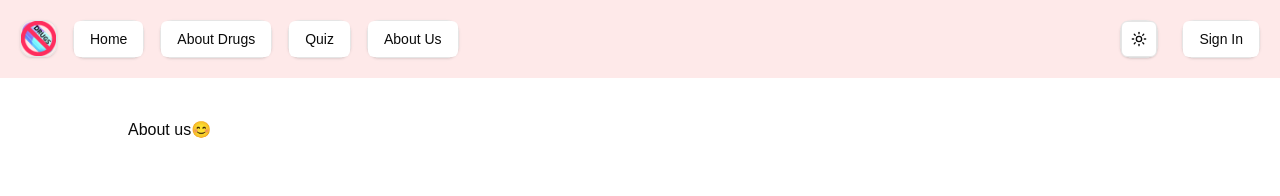
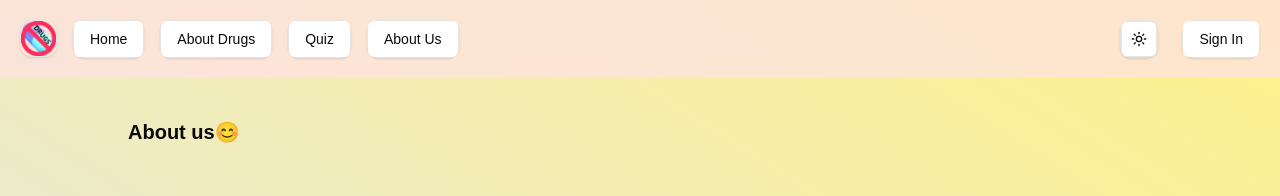
Before and after one commit to Plentk/heartcode-group5, a Next.js app: page /aboutus in a window 1280 px wide. Shown: the top 196 px of the page. Built offline with nearby package versions, Linux system fonts and the light colour scheme; no server answers.

Commit message:
Final Version Final Version
Fancy stuff

```diff
--- a/src/app/aboutus/page.tsx
+++ b/src/app/aboutus/page.tsx
@@ -15,14 +15,15 @@ import {
 import type { Metadata } from "next";
 
 export const metadata: Metadata = {
-  title: "No Drugs pls | About Us",
-  description: "Generated by create next app",
+    title: "No Drugs pls | About Us",
+    description: "Generated by create next app",
 };
 
 export default function main() {
     return (
-        <div className="flex flex-col items-center pt-10">
-            <div className="w-full md:max-w-screen-sm lg:max-w-screen-lg">
+        <div className="flex flex-col items-center pt-10 bg-gradient-to-bl from-yellow-200 to-slate-200 dark:from-slate-950 dark:to-amber-950">
+            <div className="pt-20" />
+            <div className="w-full md:max-w-screen-sm lg:max-w-screen-lg font-bold text-xl">
                 About us😊
             </div>
             <div className="py-0.5" />
@@ -37,7 +38,7 @@ export default function main() {
                         </CardItem>
                         <CardItem translateZ="60" translateY="30" className="text-base font-medium text-neutral-600 dark:text-white">
                             I am a group 5 heartcode mentee<br />
-                            I am only good @ geoguessr if it is only SG<br/>
+                            I am only good @ geoguessr if it is only SG<br />
                             Bad @ identifying birds (& drugs)
                         </CardItem>
                         <CardItem translateZ="70" translateX={160} translateY="35" className="text-base font-normal text-neutral-600 dark:text-white">
--- a/src/app/drugs/page.tsx
+++ b/src/app/drugs/page.tsx
@@ -33,7 +33,7 @@ export const metadata: Metadata = {
 
 export default function main() {
     return (
-        <div>
+        <div className = "bg-gradient-to-tr from-cyan-200 to-slate-200 dark:from-slate-950 dark:to-blue-950 pt-20">
             <div className="flex flex-col items-center p-6">
                 <div className="font-bold text-5xl py-4 hover:py-3 hover:text-6xl hover:underline">
                     What are drugs?
--- a/src/app/page.tsx
+++ b/src/app/page.tsx
@@ -8,6 +8,14 @@ import {
 } from "@/components/ui/accordion"
 import { YouTubeEmbed } from '@next/third-parties/google'
 import type { Metadata } from "next";
+import {
+  Card,
+  CardContent,
+  CardDescription,
+  CardFooter,
+  CardHeader,
+  CardTitle,
+} from "@/components/ui/card"
 
 export const metadata: Metadata = {
   title: "No Drugs pls | Homepage",
@@ -18,8 +26,8 @@ export default function Home() {
   const words = [" start", " continue", " do", " think about", " consider taking", " buy", " consume", " abuse", " possess", " start", " continue", " do", " think about", " sell", " turn up with", " consider taking", " buy", " consume", " abuse", " possess", " procure", " produce", " become"];
   return (
 
-    <div className="">
-      <div className="h-[20rem] md:h-[30rem] lg:h-[55rem] flex justify-center items-center px-4 bg-no-repeat bg-cover bg-[url('/drugs2.jpg')] py-20 -mt-20">
+    <div className="bg-gradient-to-bl from-red-200 to-slate-200 dark:from-slate-950 dark:to-rose-950">
+      <div className="h-[20rem] md:h-[30rem] lg:h-[55rem] flex justify-center items-center px-4 bg-no-repeat bg-cover bg-[url('/drugs2.jpg')] py-20">
         <div className="text-5xl md:text-7xl lg:text-9xl mx-auto font-normal text-rose-50 pt-10">
           Don{"'"}t
           <FlipWords words={words} className="text-5xl md:text-7xl lg:text-9xl mx-auto font-semibold text-rose-50 z-0" />
@@ -33,6 +41,7 @@ export default function Home() {
       </div>
       <div className="flex flex-col items-center px-10">
         <div className="w-11/12 md:max-w-screen-sm lg:max-w-screen-lg">
+          <Card className="bg-white/50 dark:bg-black/50 p-3">
             <Accordion type="multiple">
               <AccordionItem value="item-1">
                 <AccordionTrigger className="font-semibold text-xl pt-6">Why are drugs bad?</AccordionTrigger>
@@ -103,6 +112,7 @@ export default function Home() {
                 </AccordionContent>
               </AccordionItem>
             </Accordion>
+          </Card>
         </div>
       </div>
       <div className="py-10" />
--- a/src/app/quiz/page.tsx
+++ b/src/app/quiz/page.tsx
@@ -6,7 +6,12 @@ export const metadata: Metadata = {
   description: "Generated by create next app",
 };
 export default function Main() {
-    return (
+  return (
+    <div className="bg-gradient-to-bl from-teal-200 to-slate-200 dark:from-slate-950 dark:to-emerald-950 pt-20">
+      <div>
+
         <Quiz />
-    )
+      </div>
+    </div>
+  )
 }
--- a/src/app/quiz/quiz.tsx
+++ b/src/app/quiz/quiz.tsx
@@ -19,6 +19,15 @@ import {
 } from "@/components/ui/form"
 
 import { Input } from "@/components/ui/input"
+
+import {
+    Card,
+    CardContent,
+    CardDescription,
+    CardFooter,
+    CardHeader,
+    CardTitle,
+} from "@/components/ui/card"
 
 const formSchema = z.object({
     nam: z.string().min(2, {
@@ -60,7 +69,7 @@ export default function Quiz() {
         if (values.ans_7 === "c") { score += 1 }
         if (values.ans_8 === "b") { score += 1 }
         if (values.ans_9 === "a") { score += 1 }
-        if (values.ans_10 === "c") {score += 1}
+        if (values.ans_10 === "c") { score += 1 }
         console.log(values, score)
         if (score > 5) {
             toast({
@@ -78,6 +87,7 @@ export default function Quiz() {
     return (
         <div className="flex flex-col items-center">
             <div className="py-10 sm:w-2/3 md:w-1/2 lg:w-1/4">
+                <Card className="bg-white/50 dark:bg-black/50 p-3">
                     <Form {...form}>
                         <form onSubmit={form.handleSubmit(onSubmit)} className="space-y-5">
                             <div className="">Anti Drug Abuse Quiz🎊🎊</div>
@@ -649,6 +659,7 @@ export default function Quiz() {
                             <Button type="submit" className="outline outline-2 outline-offset-2">Submit</Button>
                         </form>
                     </Form>
+                </Card>
             </div>
         </div>
     )
--- a/src/app/sign-in/[[...sign-in]]/page.tsx
+++ b/src/app/sign-in/[[...sign-in]]/page.tsx
@@ -6,7 +6,10 @@ export const metadata: Metadata = {
   description: "Generated by create next app",
 };
 export default function Main() {
-    return (
-        <Signi />
-    )
+  return (
+    <div>
+      <div className="pt-20" />
+      <Signi />
+    </div>
+  )
 }
--- a/src/app/sign-in/[[...sign-in]]/signi.tsx
+++ b/src/app/sign-in/[[...sign-in]]/signi.tsx
@@ -8,7 +8,7 @@ export default function Signi() {
     return (
         <div className="flex flex-col items-center">
             <div className="py-10">
-                <SignIn appearance={{ baseTheme: currentTheme.theme === "dark"? shadesOfPurple : undefined }}/>
+                <SignIn appearance={{ baseTheme: currentTheme.theme === "dark" ? shadesOfPurple : undefined }} />
             </div>
         </div>
     )
--- a/src/app/sign-up/[[...sign-up]]/page.tsx
+++ b/src/app/sign-up/[[...sign-up]]/page.tsx
@@ -6,7 +6,10 @@ export const metadata: Metadata = {
   description: "Generated by create next app",
 };
 export default function Main() {
-    return (
-        <Signu />
-    )
+  return (
+    <div>
+      <div className="pt-20" />
+      <Signu />
+    </div>
+  )
 }
--- a/src/components/navber/navigationber.tsx
+++ b/src/components/navber/navigationber.tsx
@@ -38,7 +38,7 @@ import { shadesOfPurple } from '@clerk/themes'
 export function NavigationBar() {
     const currentTheme = useTheme()
     return (
-        <NavigationMenu className="sticky top-0 list-noneflex justify-between min-w-full list-none h-15 position: p-5 bg-red-100/75 dark:bg-rose-900/50">
+        <NavigationMenu className="sticky top-0 list-noneflex justify-between min-w-full list-none h-15 position: p-5 bg-red-100/75 dark:bg-rose-900/50 -mt-20">
             <NavigationMenuList>
                 <div className="flex flex-row">
                     <NavigationMenuItem>
```
Lines whose indentation alone changed are shown as unchanged.
